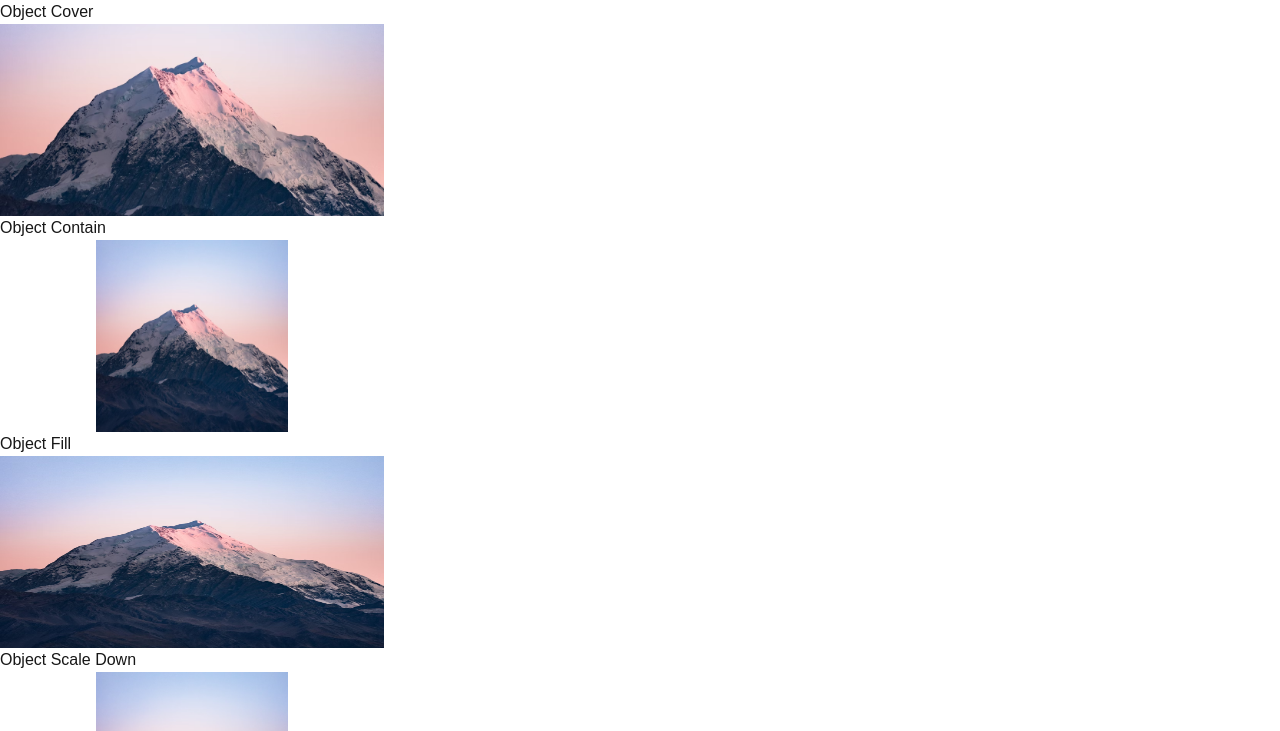
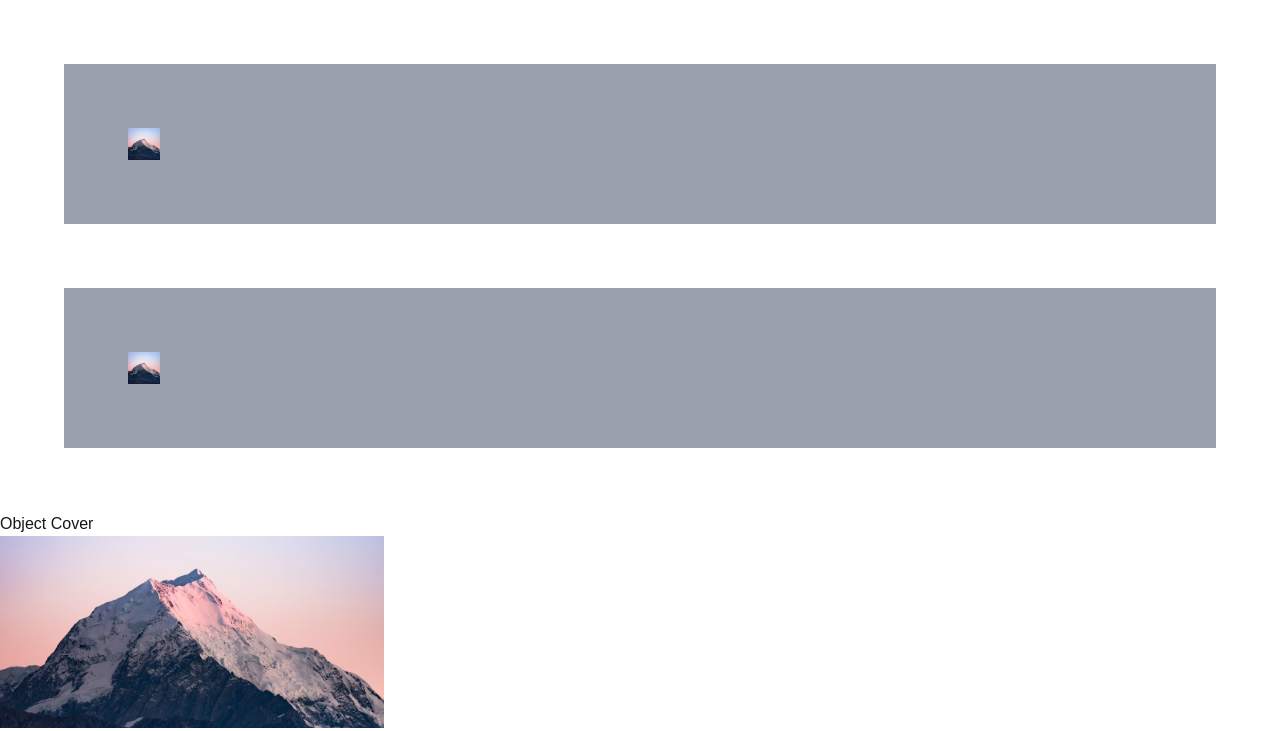
Before and after one commit to congle-engineer/tailwindcss, a Next.js app: page / in a window 1280 px wide. Shown: the top 731 px of the page. Built offline with nearby package versions, Linux system fonts and the light colour scheme.

Commit message:
object-cover

```diff
--- a/app/page.tsx
+++ b/app/page.tsx
@@ -4,6 +4,26 @@ import Image from "next/image";
 export default function Home() {
   return (
     <div>
+      <div className="m-16 bg-gray-400 p-16">
+        <Image
+          className="size-8 object-top-left"
+          src="/img/snow-mountains.jpg"
+          alt="Snow Mountains"
+          width={96}
+          height={48}
+        />
+      </div>
+
+      <div className="m-16 bg-gray-400 p-16">
+        <Image
+          className="size-8 object-center"
+          src="/img/snow-mountains.jpg"
+          alt="Snow Mountains"
+          width={96}
+          height={48}
+        />
+      </div>
+
       <h1>Object Cover</h1>
       <Image
         className="h-48 w-96 object-cover"
```
